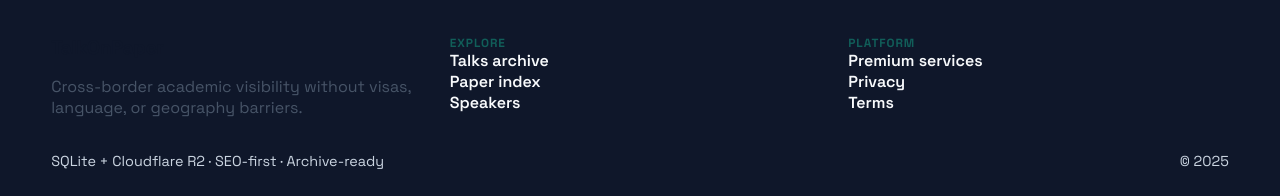
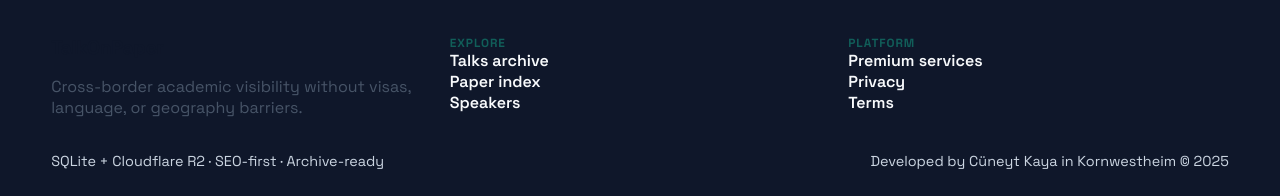
Before and after one commit to kayacuneyd/yeni-talkonpaper, a Flask app: page /admin/ in a window 1280 px wide. Shown: the part 2058-2254 px from the top of the page. Run offline with Flask 3, Linux system fonts and the light colour scheme; the visitor is signed in with stand-in values (Sample User, id 1); data comes from the database, SQL or seed files in the repository.

Commit message:
Update .gitignore and improve HTML structure in base template

```diff
--- a/templates/base.html
+++ b/templates/base.html
@@ -1,14 +1,23 @@
-<!doctype html>
+<!DOCTYPE html>
 <html lang="en">
   <head>
     <meta charset="utf-8" />
     <meta name="viewport" content="width=device-width, initial-scale=1" />
     <title>{% if title %}{{ title }} · {% endif %}TalkOnPaper</title>
-    <meta name="description" content="TalkOnPaper brings published research to life with English-dubbed video explanations from scholars worldwide." />
-    <link rel="preconnect" href="https://fonts.googleapis.com">
-    <link rel="preconnect" href="https://fonts.gstatic.com" crossorigin>
-    <link href="https://fonts.googleapis.com/css2?family=Space+Grotesk:wght@400;500;600;700&family=Source+Serif+4:wght@500;600&display=swap" rel="stylesheet">
-    <link rel="stylesheet" href="{{ url_for('static', filename='css/main.css') }}" />
+    <meta
+      name="description"
+      content="TalkOnPaper brings published research to life with English-dubbed video explanations from scholars worldwide."
+    />
+    <link rel="preconnect" href="https://fonts.googleapis.com" />
+    <link rel="preconnect" href="https://fonts.gstatic.com" crossorigin />
+    <link
+      href="https://fonts.googleapis.com/css2?family=Space+Grotesk:wght@400;500;600;700&family=Source+Serif+4:wght@500;600&display=swap"
+      rel="stylesheet"
+    />
+    <link
+      rel="stylesheet"
+      href="{{ url_for('static', filename='css/main.css') }}"
+    />
     {% if canonical_url %}
     <link rel="canonical" href="{{ canonical_url }}" />
     {% endif %}
@@ -18,7 +27,9 @@
       <div class="container nav-inner">
         <div class="brand">
           <a href="{{ url_for('main.home') }}">TalkOnPaper</a>
-          <span class="tagline">Academic videos grounded in published papers</span>
+          <span class="tagline"
+            >Academic videos grounded in published papers</span
+          >
         </div>
         <nav class="nav-links">
           <a href="{{ url_for('main.talks_archive') }}">Talks</a>
@@ -31,23 +42,24 @@
     </header>
 
     <main class="page">
-      {% with messages = get_flashed_messages(with_categories=true) %}
-        {% if messages %}
-          <div class="container">
-            {% for category, message in messages %}
-              <div class="alert {{ category }}">{{ message }}</div>
-            {% endfor %}
-          </div>
-        {% endif %}
-      {% endwith %}
-      {% block content %}{% endblock %}
+      {% with messages = get_flashed_messages(with_categories=true) %} {% if
+      messages %}
+      <div class="container">
+        {% for category, message in messages %}
+        <div class="alert {{ category }}">{{ message }}</div>
+        {% endfor %}
+      </div>
+      {% endif %} {% endwith %} {% block content %}{% endblock %}
     </main>
 
     <footer class="site-footer">
       <div class="container footer-grid">
         <div>
           <div class="brand">TalkOnPaper</div>
-          <p class="muted">Cross-border academic visibility without visas, language, or geography barriers.</p>
+          <p class="muted">
+            Cross-border academic visibility without visas, language, or
+            geography barriers.
+          </p>
         </div>
         <div>
           <p class="eyebrow">Explore</p>
@@ -64,7 +76,7 @@
       </div>
       <div class="container footer-meta">
         <span>SQLite + Cloudflare R2 · SEO-first · Archive-ready</span>
-        <span>&copy; {{ 2025 }}</span>
+        <span>Developed by Cüneyt Kaya in Kornwestheim &copy; {{ 2025 }}</span>
       </div>
     </footer>
   </body>
```
Also changed, not shown: 1 other file.
